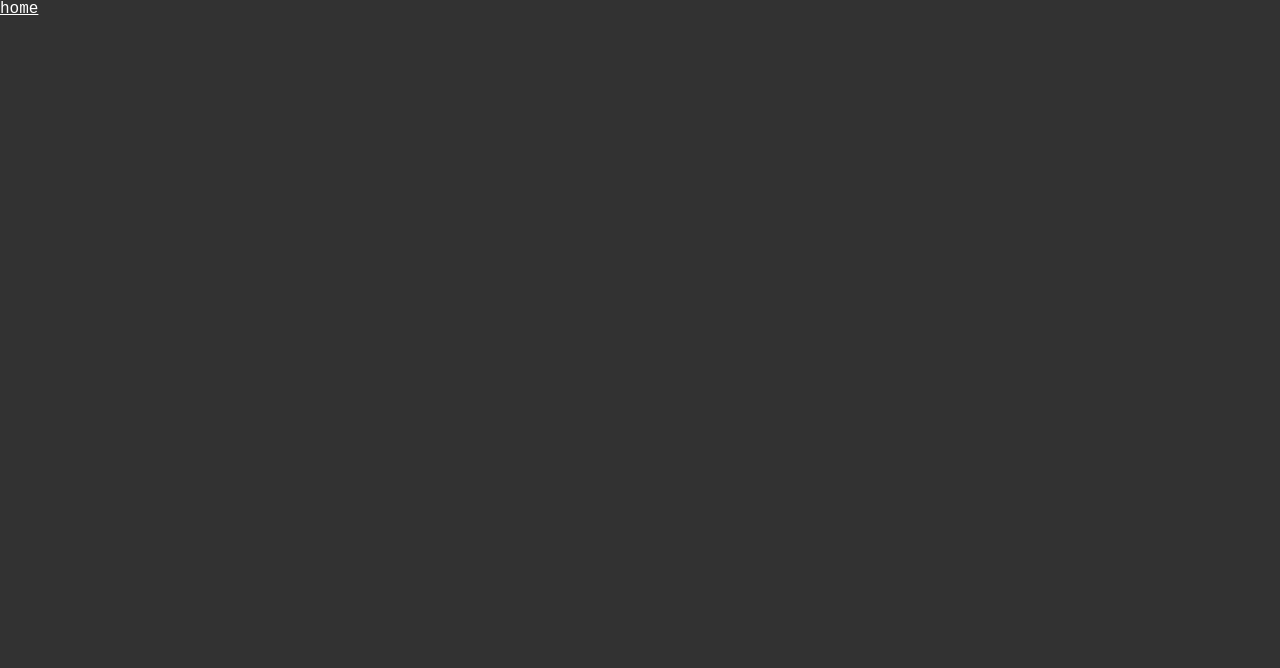
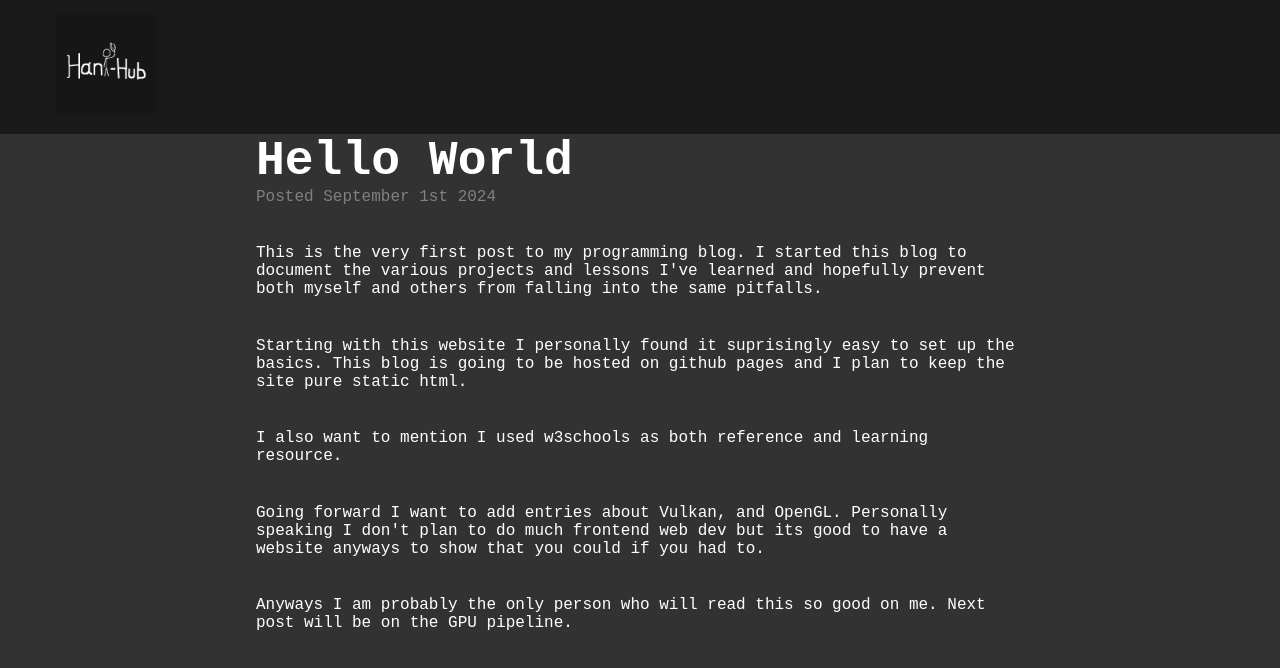
Before and after one commit to hant-hub/WebBlog, a plain HTML site: page blogs/helloworld.html in a window 1280 px wide. Drawn offline with Linux system fonts and the light colour scheme.

Commit message:
first post

```diff
--- a/blogs/helloworld.html
+++ b/blogs/helloworld.html
@@ -5,6 +5,44 @@
         <title>Hello World</title>
     </head>
     <body>
-        <a href=../index.html>home</a>
+        <ul class = "topnav">
+            <li><a href=../index.html><img src=../images/logo.jpg height=100 width=100 /></a></li>
+        </ul>
+
+        <div class="textMain">
+            <h1>Hello World</h1>
+            <p class = "sub">Posted September 1st 2024</p>
+            <p>
+                This is the very first post to my programming blog.
+                I started this blog to document the various projects and lessons
+                I've learned and hopefully prevent both myself and others
+                from falling into the same pitfalls.
+            </p>
+            <p>
+                Starting with this website
+                I personally found it suprisingly
+                easy to set up the basics.
+                This blog is going to be hosted
+                on github pages and I plan to keep
+                the site pure static html.
+            </p>
+            <p>
+                I also want to mention I used
+                w3schools as both reference and learning resource.
+            </p>
+            <p>
+                Going forward I want to add entries about Vulkan, and OpenGL.
+                Personally speaking I don't plan to do much frontend web dev
+                but its good to have a website anyways to show that you could if
+                you had to.
+            </p>
+            <p>
+                Anyways I am probably the only person who will read this so
+                good on me. Next post will be on the GPU pipeline.
+            </p>
+        </div>
+
+
+
     </body>
 </html>
--- a/styles/theme.css
+++ b/styles/theme.css
@@ -15,9 +15,56 @@ body {
     margin: 0px;
 }
 
+.blogNav h1 {
+    font-size: 3em;
+    text-align: center;
+    margin: 0px;
+    padding: 0px;
+}
+
+.blogNav hr {
+    margin-bottom: 50px;
+}
+
 h1 {
     font-size: 3em;
-    margin: 1em;
+}
+
+.textMain h1 {
+    margin-left: 20%;
+}
+
+.textMain p {
+    margin-top: 3%;
+    margin-left: 20%;
+    margin-right: 20%;
+}
+
+.textMain .sub {
+    margin-left: 20%;
+    margin-top: 0%;
+    color: grey;
+    font-size: 1em;
+}
+
+.blogNav {
+    margin-top: 5%;
+    margin-left: 30%;
+    margin-right: 30%;
+}
+
+.blogNav a {
+    padding: 20px;
+    text-decoration: none;
+    display: block;
+}
+
+.blogNav a:hover {
+    background-color: rgb(0,0,0);
+}
+
+.textSmall {
+
 }
 
 .topnav {
```
Also changed, not shown: index.html (+16 -3 lines), images/logo.jpg (added).
